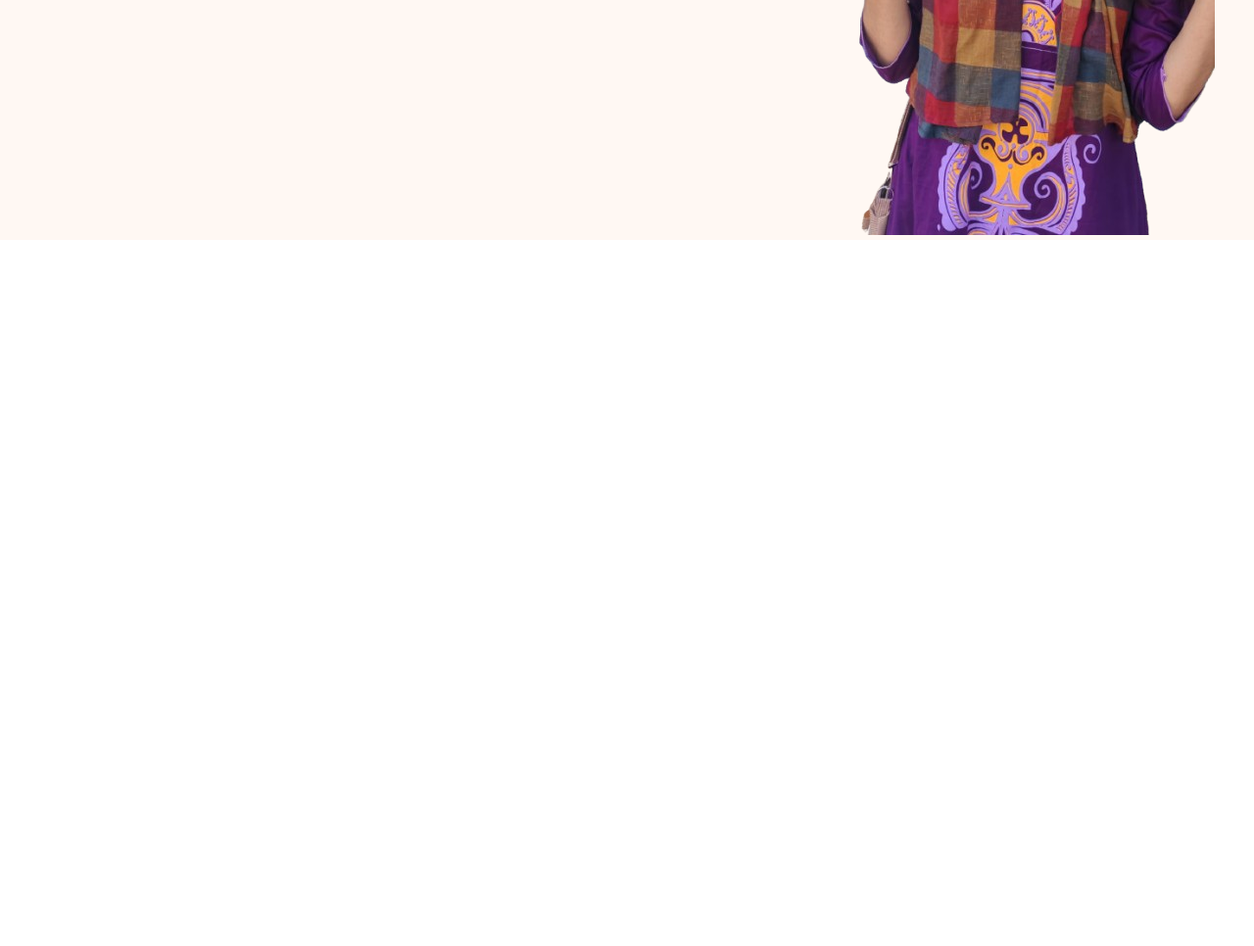
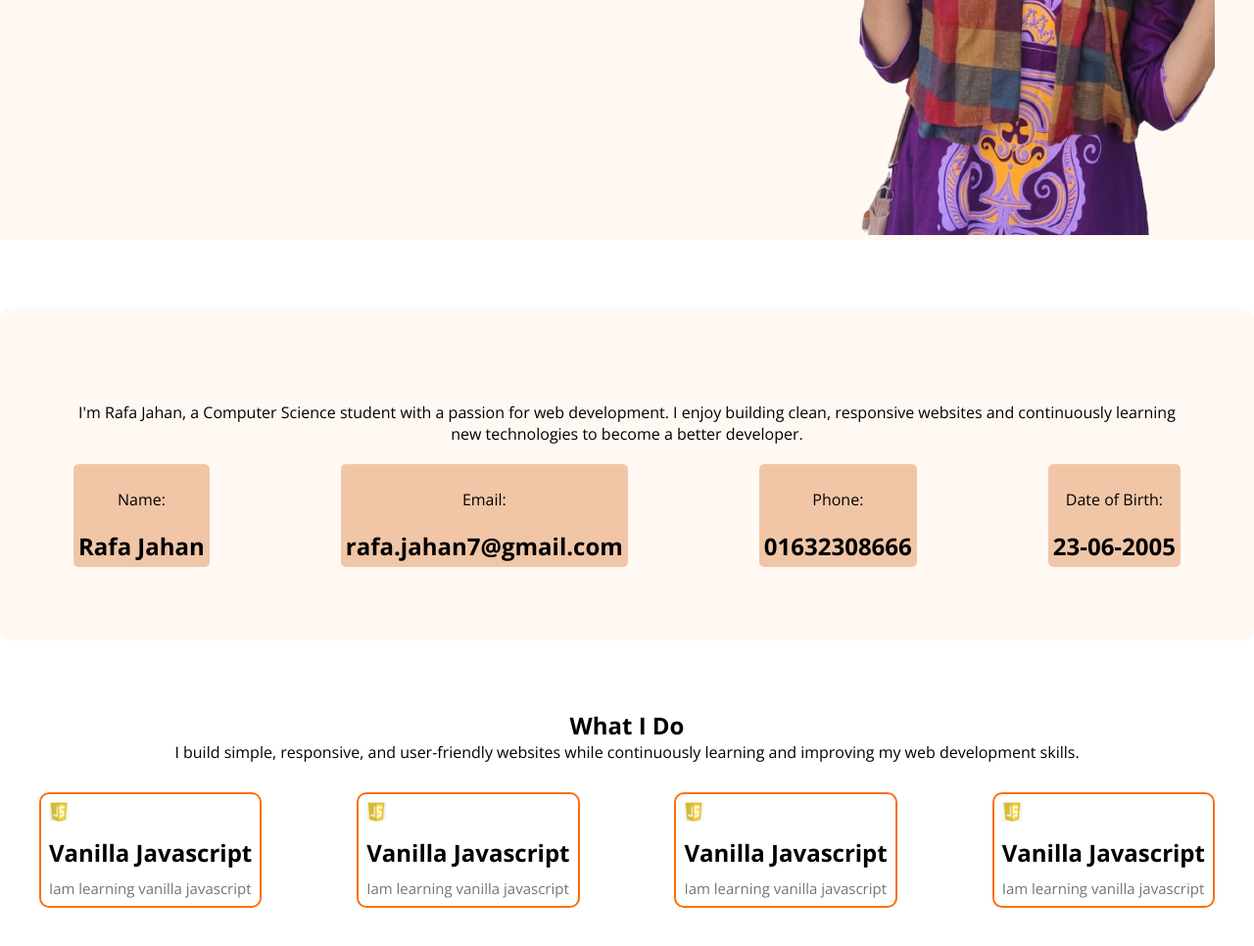
Before and after one commit to rafajahan7/portfolio, a plain HTML site: page index.html in a window 1280 px wide. Shown: the part 500-1466 px from the top of the page at 98% size. Before the commit the page ends 800 px from the top, so only its background shows below. Drawn offline with nearby package versions, Linux system fonts and the light colour scheme.

Commit message:
what i do

```diff
--- a/index.html
+++ b/index.html
@@ -50,5 +50,76 @@
           </div>
           </div>
      </section>
+     <!-- hero section end -->
+
+     <!-- about section start -->
+
+      <section class="container about-parent">
+        <p>I'm Rafa Jahan, a Computer Science student with a passion for
+            web development. I enjoy building clean, responsive websites
+            and continuously learning new technologies to become a
+            better developer.
+        </p>
+
+        <div class="about-box-parent">
+            <div class="box">
+                <p>Name:</p>
+                <h2>Rafa Jahan</h2>
+            </div>
+            <div class="box">
+                <p>Email:</p>
+                <h2>rafa.jahan7@gmail.com</h2>
+            </div>
+            <div class="box">
+                <p>Phone:</p>
+                <h2>01632308666</h2>
+            </div>
+            <div class="box">
+                <p>Date of Birth:</p>
+                <h2>23-06-2005</h2>
+            </div>
+        </div>
+
+      </section>
+    <!-- about section end -->
+
+    <!-- what i do section -->
+       <section class="what-i-do-parent container">
+        <h2>What I Do</h2>
+        <p>I build simple, responsive, and user-friendly websites while
+            continuously
+            learning and improving my web development skills.</p>
+
+        <div class="what-i-do-card-container">
+            <div class="what-i-do-card">
+                <img width="20px" src="images/icons/icon-js.png">
+                 <h2>Vanilla Javascript</h2>
+                 <p>Iam learning vanilla javascript</p>
+            </div>
+
+
+            <div class="what-i-do-card">
+                <img width="20px" src="images/icons/icon-js.png">
+                 <h2>Vanilla Javascript</h2>
+                 <p>Iam learning vanilla javascript</p>
+            </div>
+
+
+            <div class="what-i-do-card">
+                <img width="20px" src="images/icons/icon-js.png">
+                 <h2>Vanilla Javascript</h2>
+                 <p>Iam learning vanilla javascript</p>
+            </div>
+
+
+
+            <div class="what-i-do-card">
+                <img width="20px" src="images/icons/icon-js.png">
+                 <h2>Vanilla Javascript</h2>
+                 <p>Iam learning vanilla javascript</p>
+            </div>
+        </div>
+       </section>
+
 </body>
 </html>
--- a/styles/style.css
+++ b/styles/style.css
@@ -84,3 +84,52 @@ ul li a{
     background-color: #fff8f3;
 
 }
+
+/* about us */
+.about-parent{
+    background-color: #fff8f3;
+    margin: 70px auto;
+    border-radius: 10px;
+    padding: 75px;
+    text-align:center;
+}
+.about-parent p{
+    margin: 20px 0;
+}
+.about-box-parent{
+    display:flex;
+    justify-content: space-between;
+    gap: 8px;
+}
+.about-box-parent .box{
+       background-color:#f1c6a7;
+       padding: 5px;
+       border-radius: 5px;
+}
+/* what i do section */
+.what-i-do-parent{
+    margin: 60px auto;
+    text-align: center;
+
+}
+ .what-i-do-card-container{
+      margin-top: 30px;
+     display: flex;
+     justify-content: space-between;
+     gap: 8px;
+}
+
+.what-i-do-card-container .what-i-do-card{
+    border: 2px solid #fd6e0a;
+    padding: 8px;
+    border-radius: 10px;
+    text-align: left;
+
+}
+.what-i-do-card-container .what-i-do-card p{
+    color: #757575;
+    font-size: 15px;
+}
+.what-i-do-card-container .what-i-do-card h2{
+    margin: 10px 0;
+}
```
Also changed, not shown: images/icons/icon-js.png (added), images/nodejs.jpg (added).
